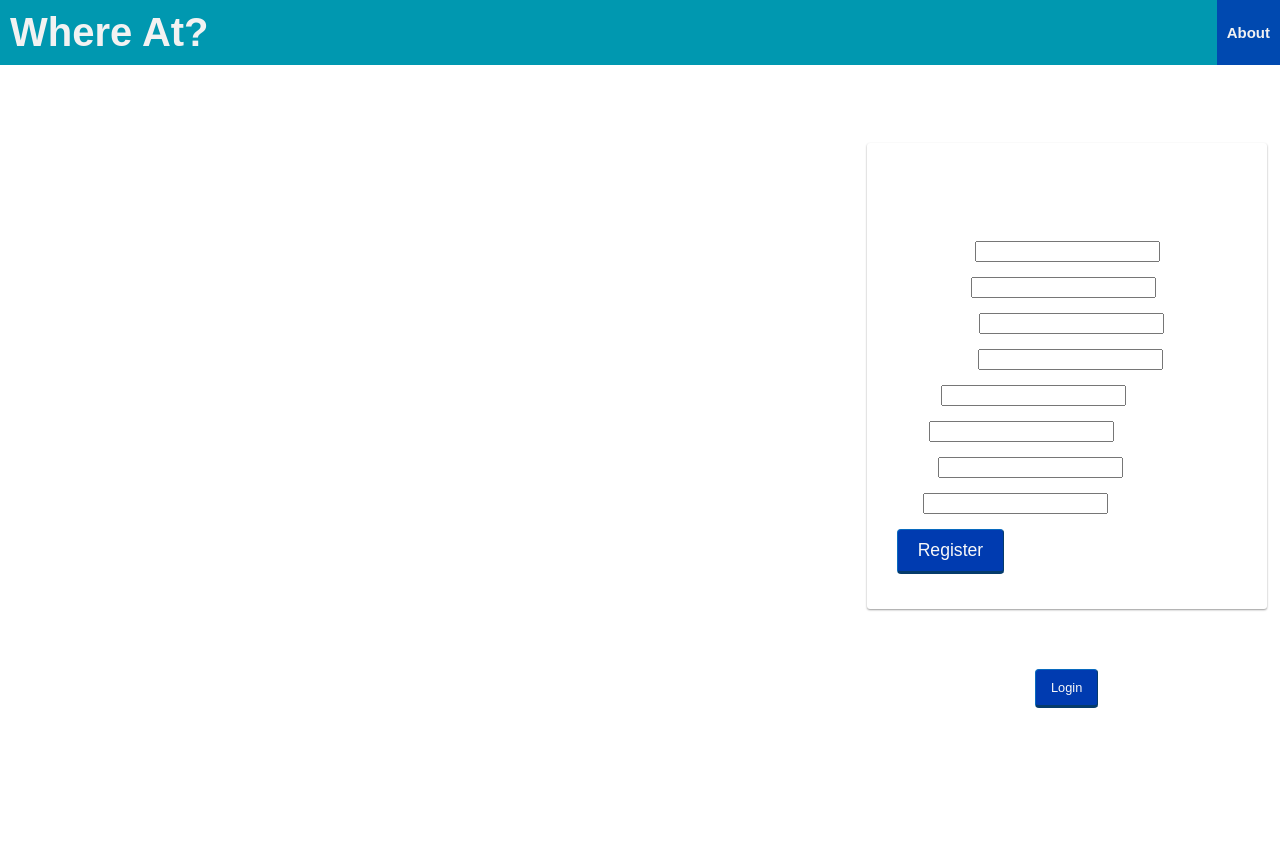
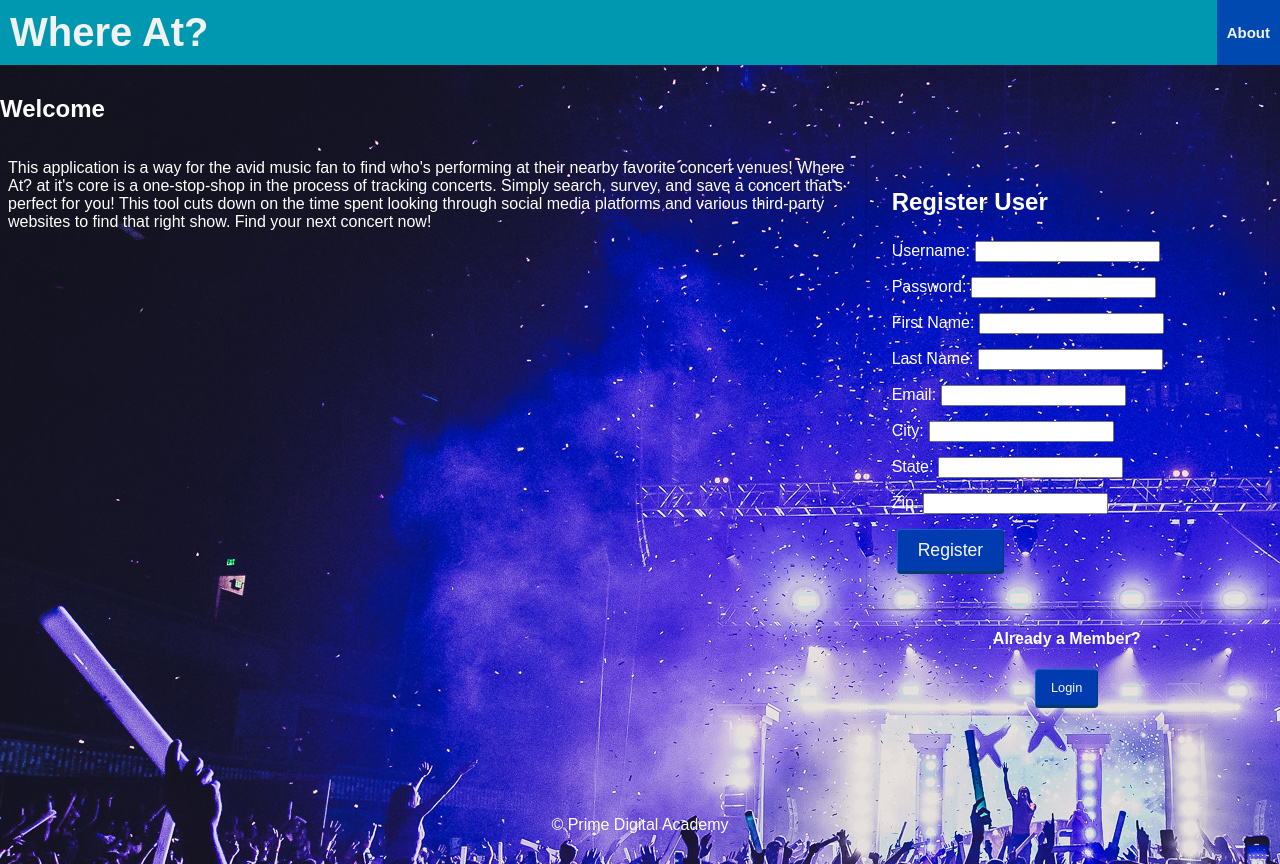
Before and after one commit to dmussie/where-at-application-2021, a React (Create React App) app: page /#/home in a window 1280 px wide. Built offline with nearby package versions, Linux system fonts and the light colour scheme; no server answers; a web font is replaced by a local one.

Commit message:
added background image property in App.css

```diff
--- a/src/components/App/App.css
+++ b/src/components/App/App.css
@@ -8,7 +8,7 @@ body,
 body {
   font-family: 'Segoe UI', Tahoma, Geneva, Verdana, sans-serif;
   margin: 0px;
-  background: ;
+  background: url('./ConcertBackground.jpg');
 }
 
 img {
```
Also changed, not shown: src/components/App/ConcertBackground.jpg (added).
